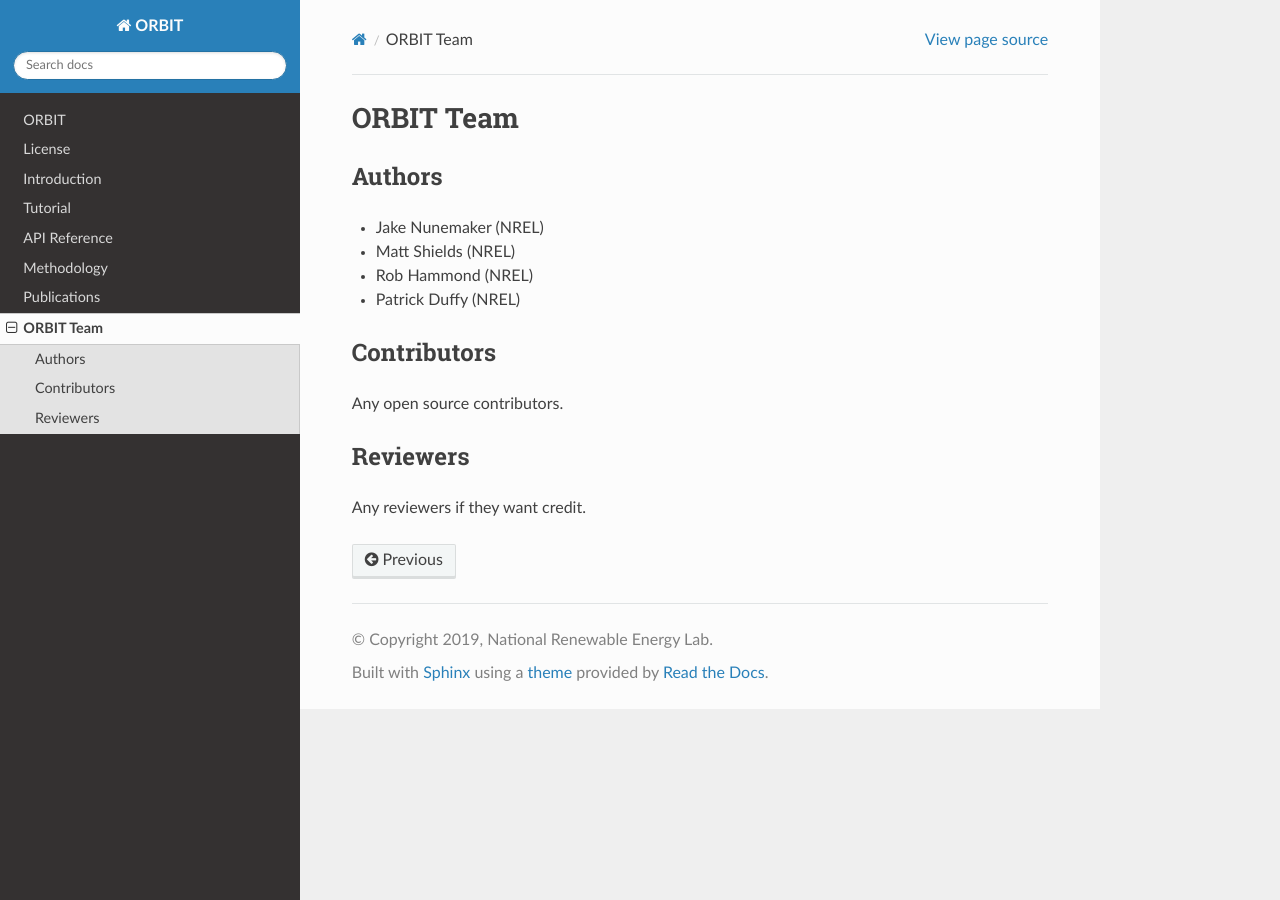
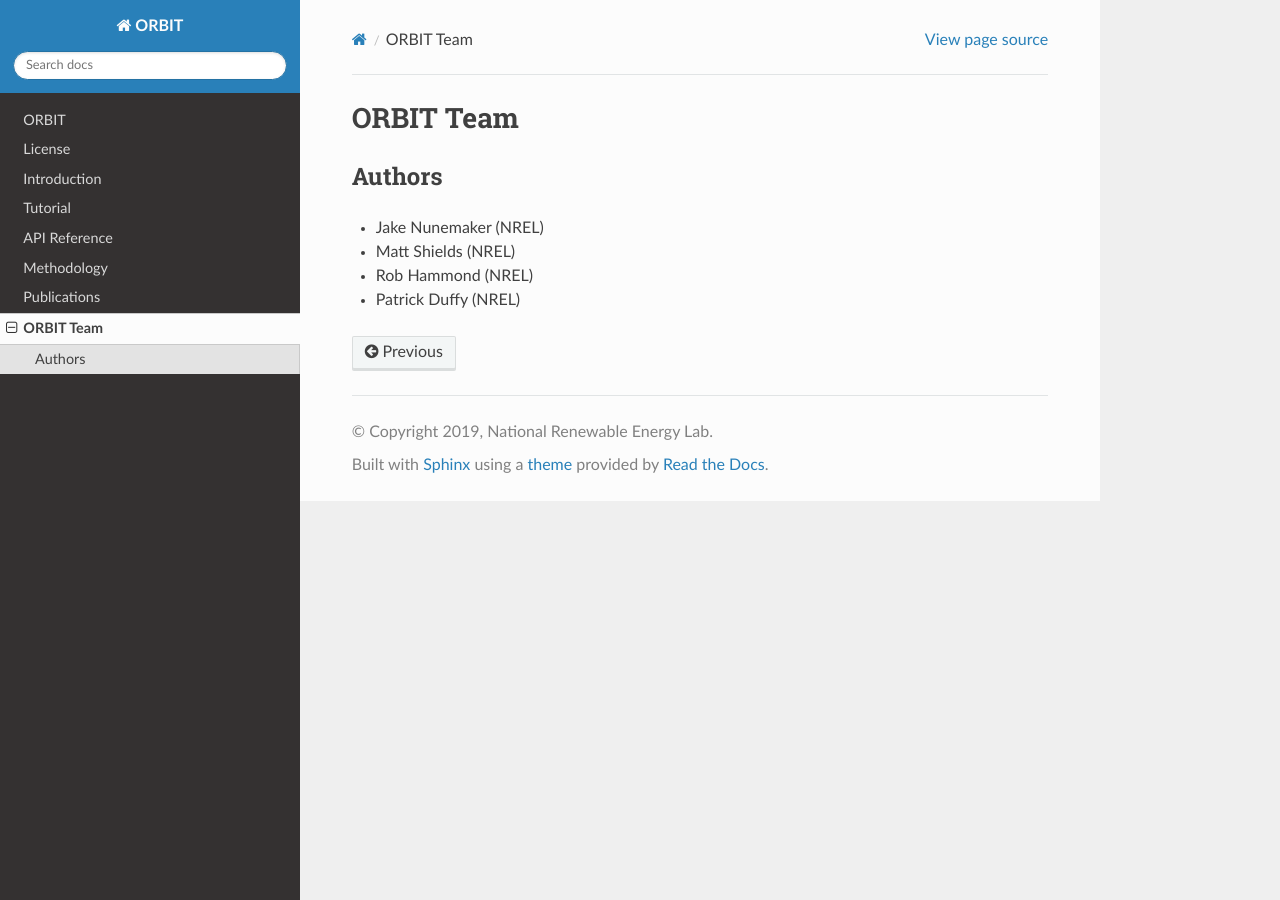
Before and after one commit to WISDEM/ORBIT, a Sphinx documentation site: the page built from docs/team.rst, in a window 1280 px wide. Built offline with Sphinx 7.4.7 and the Read the Docs theme 2.0.0, drawn with Linux system fonts in a browser that asks for light colours; the version number could not be read and is left out.

Commit message:
Removing blank sections in team.rst.

```diff
--- a/docs/team.rst
+++ b/docs/team.rst
@@ -11,12 +11,12 @@ Authors
 - Rob Hammond (NREL)
 - Patrick Duffy (NREL)
 
-Contributors
-------------
+.. Contributors
+.. ------------
 
-Any open source contributors.
+.. Any open source contributors.
 
-Reviewers
----------
+.. Reviewers
+.. ---------
 
-Any reviewers if they want credit.
+.. Any reviewers if they want credit.
```
